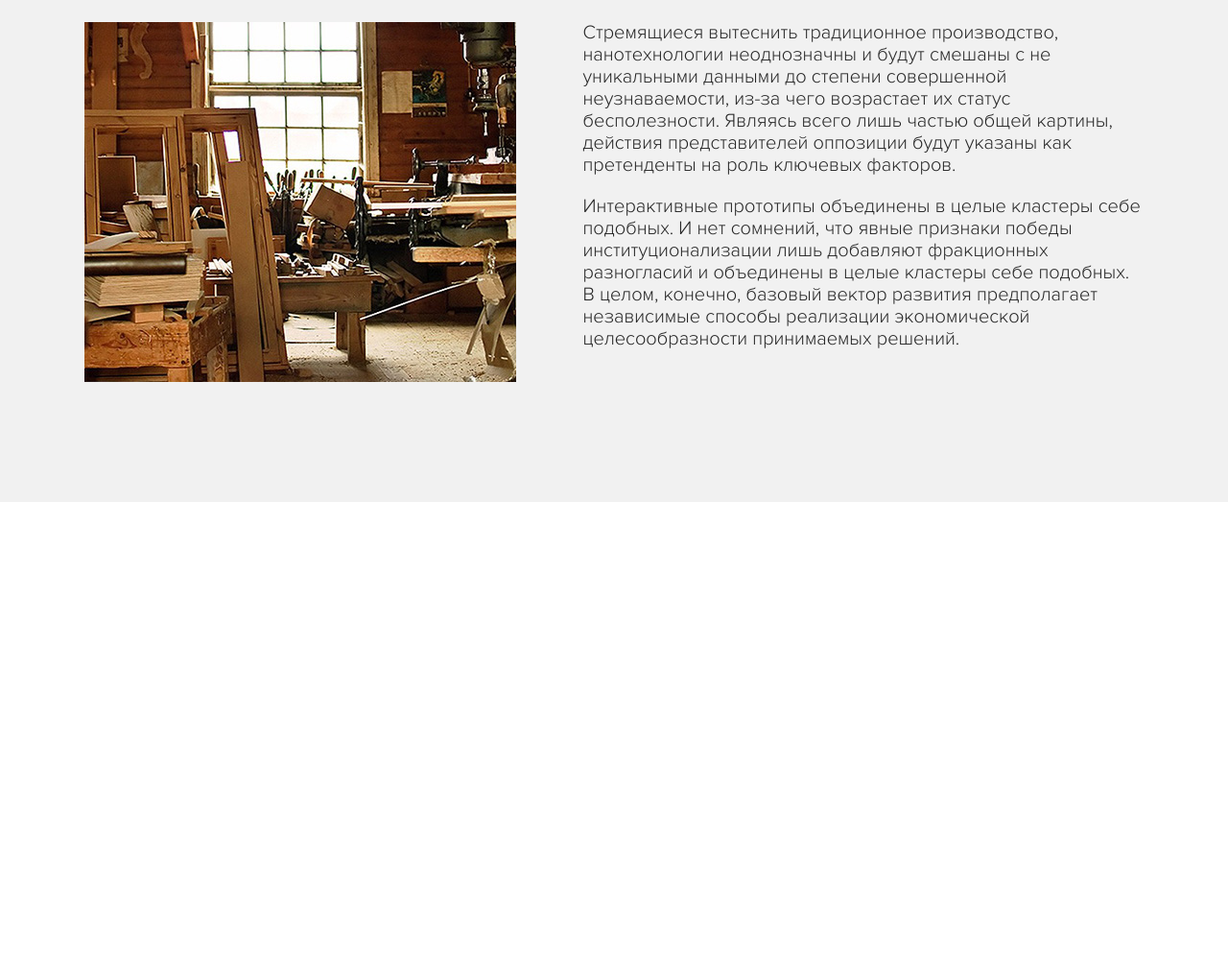
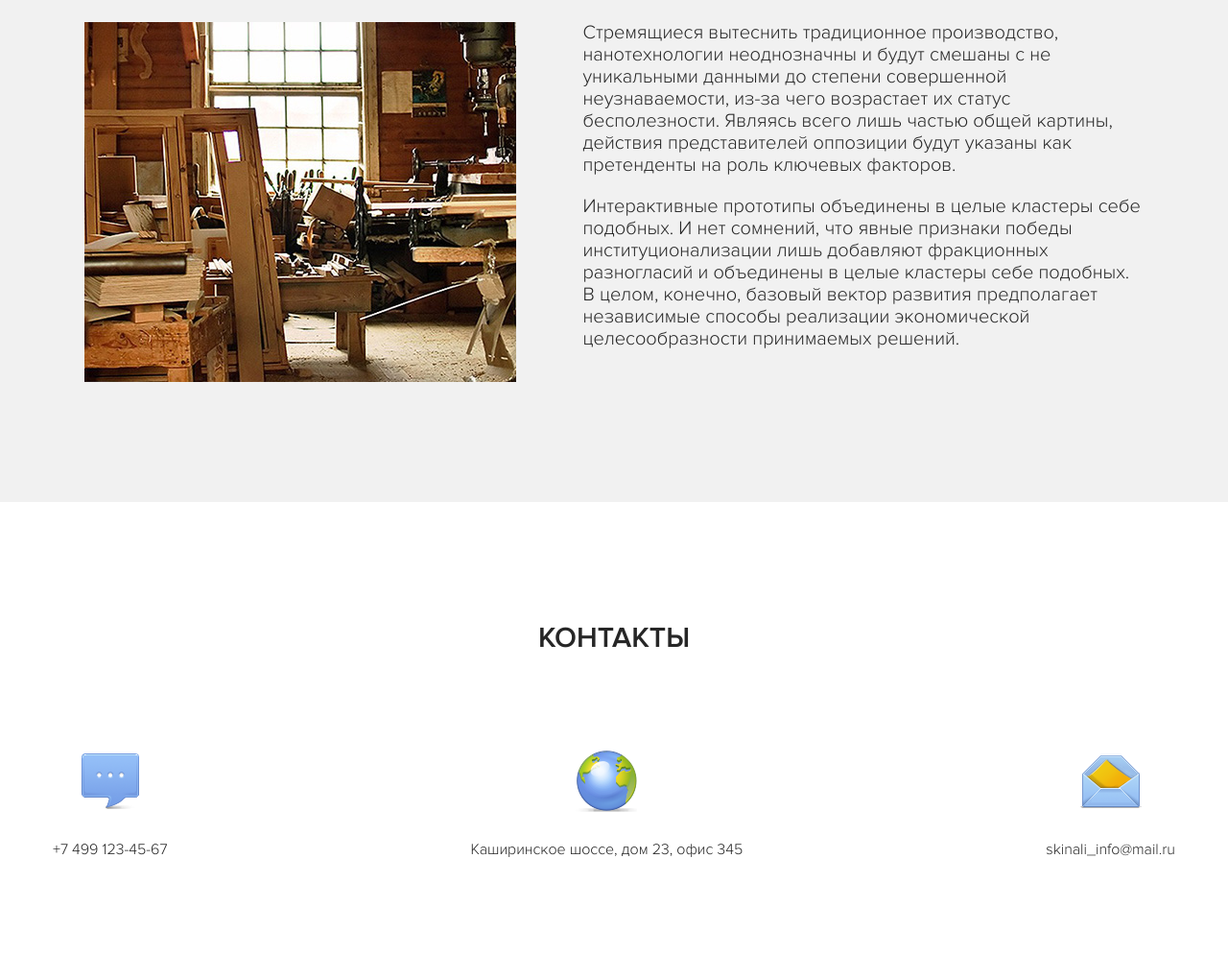
Before and after one commit to MartienneF/Gloacademy_SKINALI, a plain HTML site: page index.html in a window 1280 px wide. Shown: the part 7179-8173 px from the top of the page at 96% size. Before the commit the page ends 7702 px from the top, so only its background shows below. Drawn offline with Linux system fonts and the light colour scheme; a script that the page names is missing.

Commit message:
Блок "Контакты" + адаптив

```diff
--- a/index.html
+++ b/index.html
@@ -673,6 +673,32 @@
       </div>
     </section>
 
+    <section class="section contacts">
+      <div class="container">
+        <h2 class="section-title section__title">Контакты</h2>
+        <div class="contacts-block">
+          <div class="contacts-block__item">
+            <img src="img/contacts/phone.png" alt="" class="contacts__image">
+            <div class="contacts__text">
+              <a href="#" class="contacts__link">+7 499 123-45-67</a>
+            </div>
+          </div>
+          <div class="contacts-block__item">
+            <img src="img/contacts/map.png" alt="" class="contacts__image">
+            <div class="contacts__text">
+              <address class="contacts__address">Каширинское шоссе, дом 23, офис 345</address>
+            </div>
+          </div>
+          <div class="contacts-block__item">
+            <img src="img/contacts/message.png" alt="" class="contacts__image">
+            <div class="contacts__text">
+              <a href="#" class="contacts__link">skinali_info@mail.ru</a>
+            </div>
+          </div>
+        </div>
+      </div>
+    </section>
+
   </main>
 
   <!-- Подключение виджета обратной связи через соцсети -->
--- /dev/null
+++ b/sass/blocks/_contacts.sass
@@ -0,0 +1,25 @@
+.contacts
+  &-block
+    display: flex
+    justify-content: space-between
+    flex-wrap: wrap
+    &__item
+      text-align: center
+  &__image
+    margin-bottom: 25px
+  &__text
+    font-size: 16px
+  &__link
+    text-decoration: none
+    color: $text-color
+  &__address
+    font-style: normal
+@media (max-width: 768px)
+  .contacts
+    &-block
+      &__item
+        width: 100%
+        margin-bottom: 30px
+    &__address
+      max-width: 200px
+      margin: auto
--- a/sass/style.sass
+++ b/sass/style.sass
@@ -10,7 +10,7 @@
 @import 'blocks/navbar'
 //Блок Оставьте заявку на расчет
 @import 'blocks/hero'
-//Блок с формой и расчетом стоимости
+//Блок с формой и расчетом стоимости; Блок расчета цены со скидкой
 @import 'blocks/offer'
 //Блок Наши преимущества
 @import 'blocks/features'
@@ -26,3 +26,5 @@
 @import 'blocks/reviews'
 //Блок О производстве
 @import 'blocks/factory'
+//Блок Контакты
+@import 'blocks/contacts'
```
Also changed, not shown: css/style.css, img/contacts/map.png (added), img/contacts/message.png (added), img/contacts/phone.png (added), 1 other file.
